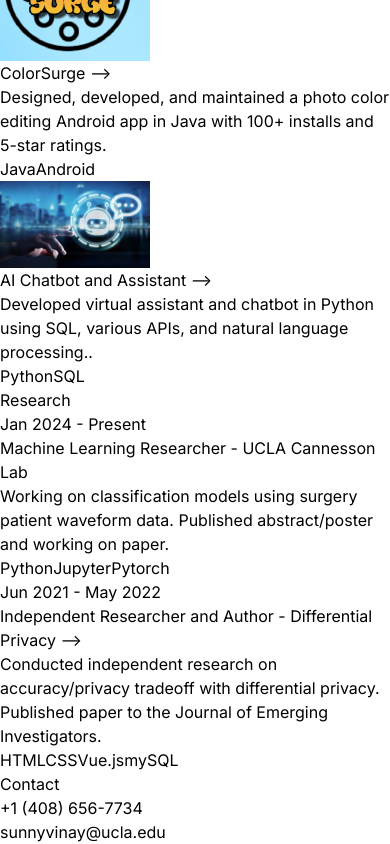
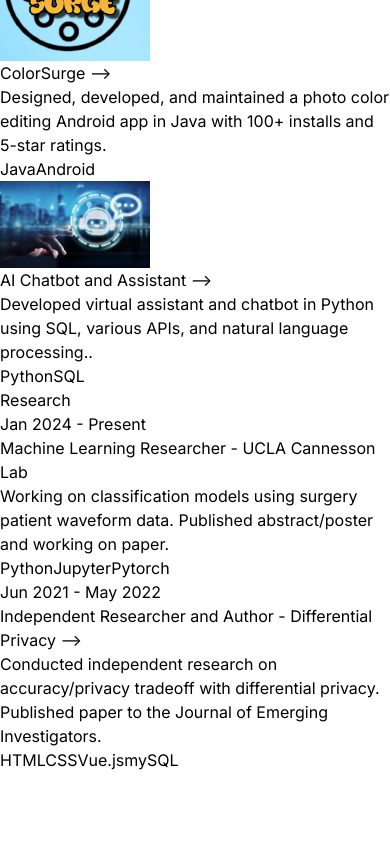
Before and after one commit to sunnyyvinay/my-portfolio-website, a React (Vite) app: page / in a window 390 px wide. Shown: the part 2501-3345 px from the top of the page. After the commit the page ends 3273 px from the top, so only its background shows below. Built offline with nearby package versions, Linux system fonts and the light colour scheme.

Commit message:
remove email and phone

```diff
--- a/src/App.jsx
+++ b/src/App.jsx
@@ -74,7 +74,7 @@
           <Research />
         </div>
 
-        <Contact />
+
       </div>
     </div>
   )
--- a/src/components/Research.jsx
+++ b/src/components/Research.jsx
@@ -15,7 +15,7 @@
 
         <div>
             {RESEARCH.map((experience, index) => (
-                <div key={index} className='mb-8 flex flex-wrap lg:justify-center'>
+                <div key={index} className='mb-20 flex flex-wrap lg:justify-center'>
                     <motion.div
                         whileInView={{opacity: 1, x: 0}}
                         initial={{opacity: 0, x: -100}}
```
